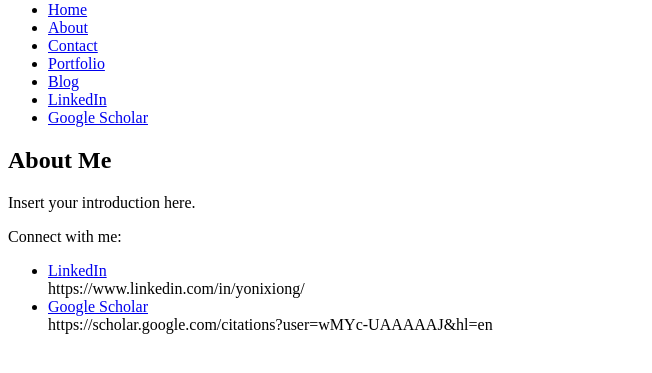
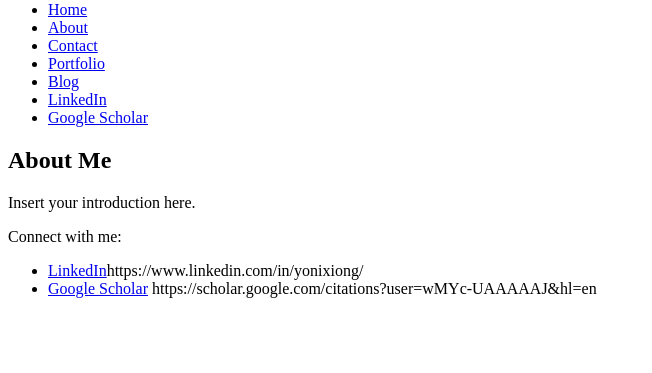
Before and after one commit to yonixiong/yonixiong.github.io, a plain HTML site: page index.html in a window 1280 px wide. Shown: the part 79-452 px from the top of the page, without its empty margins (0-652 px from the left). Drawn offline with Linux system fonts and the light colour scheme.

Commit message:
Update index.html

```diff
--- a/index.html
+++ b/index.html
@@ -30,8 +30,8 @@
     <footer>
         <p>Connect with me:</p>
         <ul>
-            <li><a href="#">LinkedIn</a></li> https://www.linkedin.com/in/yonixiong/
-            <li><a href="#">Google Scholar</a></li> https://scholar.google.com/citations?user=wMYc-UAAAAAJ&hl=en
+            <li><a href="#">LinkedIn</a>https://www.linkedin.com/in/yonixiong/</li>
+            <li><a href="#">Google Scholar</a> https://scholar.google.com/citations?user=wMYc-UAAAAAJ&hl=en</li>
         </ul>
     </footer>
 </body>
```
